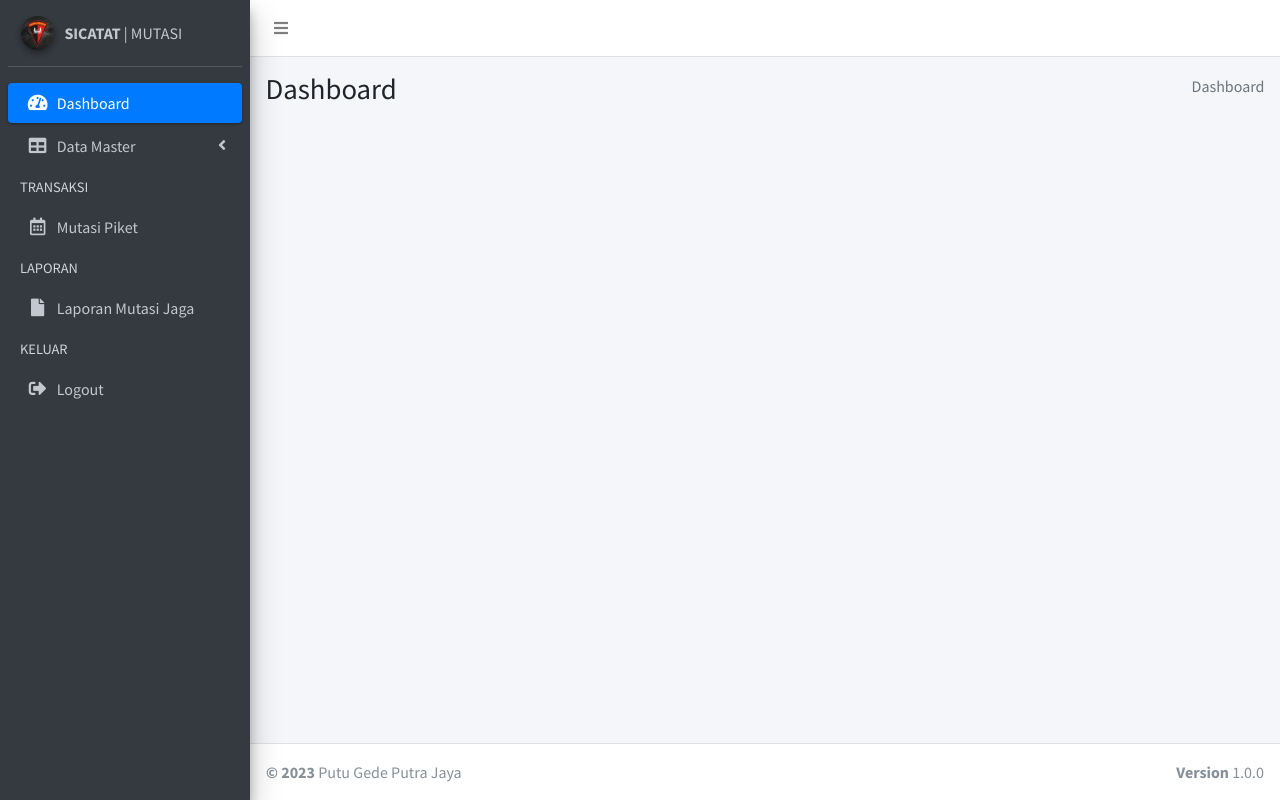
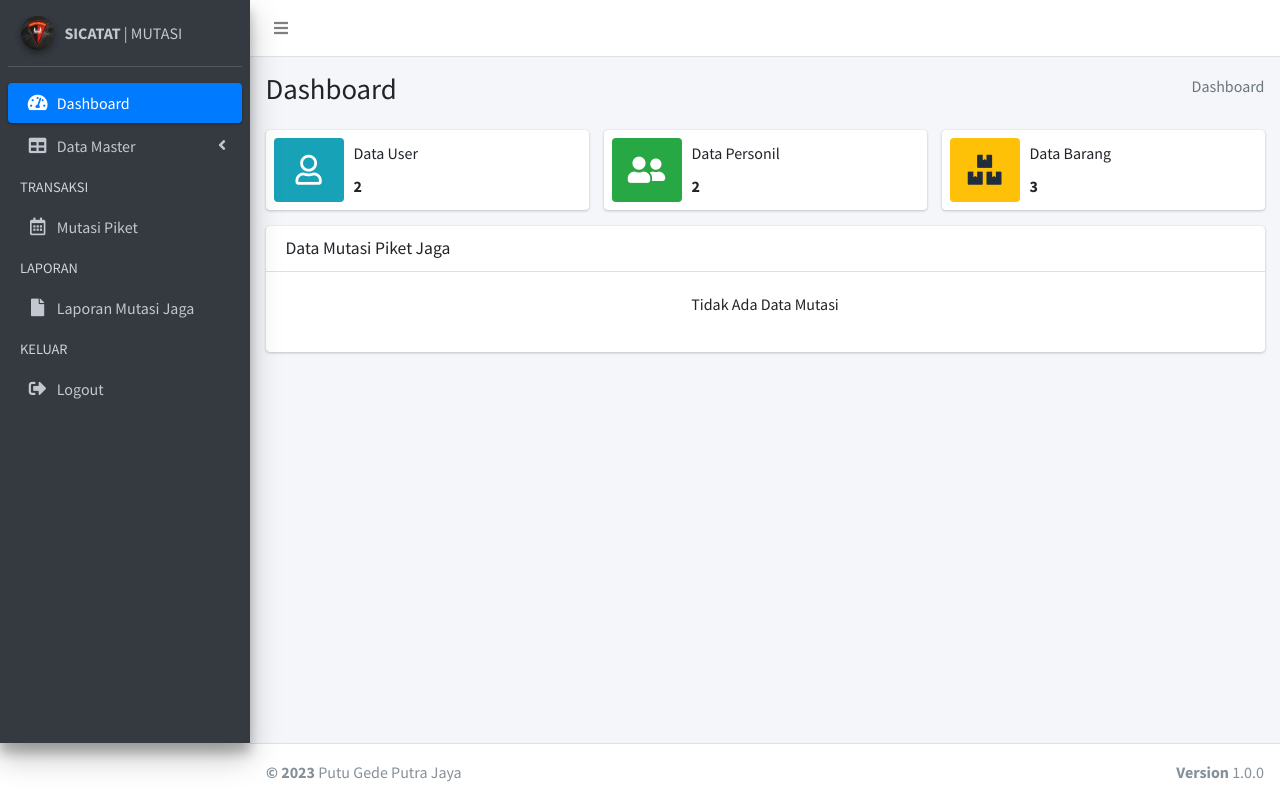
Before and after one commit to MadePutraSanjaya/Aplikasi-Pengelola-Mutasi-Piket, a PHP site: page /dashboard.php in a window 1280 px wide. Run offline with PHP 8.4, Linux system fonts and the light colour scheme; a user stored in the database is signed in; data comes from the database, SQL or seed files in the repository; some libraries are stand-ins or nearby versions.

Commit message:
Finishing Dashboard & Laporan PDF

```diff
--- a/dashboard.php
+++ b/dashboard.php
@@ -7,6 +7,8 @@
       }
 
       $level = $_SESSION['level'];
+
+
 ?>
 
 
@@ -178,8 +180,157 @@
     </section>
 
     <!-- Main content -->
-    <section class="content">
-<!-- DASHBOARD DISINI -->
+     <section class="content">
+      <div class="container-fluid">
+        <div class="row">
+          <div class="col-md-4 col-sm-6 col-12">
+            <div class="info-box">
+              <span class="info-box-icon bg-info"><i class="far fa-user"></i></span>
+
+              <?php
+                $query = "SELECT COUNT(id_user) as total_user FROM tb_user WHERE status_user='1'";
+                $result = mysqli_query($conn, $query);
+
+                if ($result) {
+                    $row = mysqli_fetch_assoc($result);
+
+                    $totalUser = $row['total_user'];
+                } else {
+                    $totalUser = 0;
+                    echo "Error: " . mysqli_error($conn);
+                }
+              ?>
+              <div class="info-box-content">
+                <span class="info-box-text">Data User</span>
+                <span class="info-box-number"><?php echo $totalUser; ?></span>
+              </div>
+              <!-- /.info-box-content -->
+            </div>
+            <!-- /.info-box -->
+          </div>
+          <!-- /.col -->
+          <div class="col-md-4 col-sm-6 col-12">
+            <div class="info-box">
+              <span class="info-box-icon bg-success"><i class="fa fa-user-friends"></i></span>
+
+              <?php
+                $query = "SELECT COUNT(id_personil) as total_personil FROM tb_personil WHERE status_personil='1'";
+                $result = mysqli_query($conn, $query);
+
+                if ($result) {
+                    $row = mysqli_fetch_assoc($result);
+
+                    $totalPersonil = $row['total_personil'];
+                } else {
+                    $totalPersonil = 0;
+                    echo "Error: " . mysqli_error($conn);
+                }
+              ?>
+              <div class="info-box-content">
+                <span class="info-box-text">Data Personil</span>
+                <span class="info-box-number"><?php echo $totalPersonil; ?></span>
+              </div>
+              <!-- /.info-box-content -->
+            </div>
+            <!-- /.info-box -->
+          </div>
+          <!-- /.col -->
+          <div class="col-md-4 col-sm-6 col-12">
+            <div class="info-box">
+              <span class="info-box-icon bg-warning"><i class="fa fa-boxes"></i></span>
+
+               <?php
+                $query = "SELECT COUNT(id_barang) as total_barang FROM tb_barang WHERE status_brg='1'";
+                $result = mysqli_query($conn, $query);
+
+                if ($result) {
+                    $row = mysqli_fetch_assoc($result);
+
+                    $totalBarang = $row['total_barang'];
+                } else {
+                    $totalBarang = 0;
+                    echo "Error: " . mysqli_error($conn);
+                }
+              ?>
+              <div class="info-box-content">
+                <span class="info-box-text">Data Barang</span>
+                <span class="info-box-number"><?php echo $totalBarang; ?></span>
+              </div>
+              <!-- /.info-box-content -->
+            </div>
+            <!-- /.info-box -->
+          </div>
+          <!-- /.col -->
+
+
+          <div class="col-12">
+    <div class="card">
+        <div class="card-header">
+            <h3 class="card-title">Data Mutasi Piket Jaga</h3>
+        </div>
+        <!-- /.card-header -->
+        <div class="card-body">
+            <?php
+            $query = mysqli_query($conn, "SELECT * from tb_mutasi_jaga WHERE status_mutasi='0'");
+            $data_exists = false;
+
+            while ($data = mysqli_fetch_assoc($query)) {
+                $data_exists = true;
+            ?>
+                <table class="table table-bordered table-striped">
+                    <thead>
+                        <tr>
+                            <th>ID</th>
+                            <th>Tanggal</th>
+                            <th>Analisis</th>
+                            <th>Evaluasi</th>
+                            <th>Status</th>
+                            <th>Aksi</th>
+                        </tr>
+                    </thead>
+                    <tbody>
+                        <tr>
+                            <td><?php echo $data['id_mutasi_jaga']; ?></td>
+                            <td><?php echo $data['tgl_mutasi']; ?></td>
+                            <td><?php echo $data['analisis']; ?></td>
+                            <td><?php echo $data['evaluasi']; ?></td>
+
+                            <?php
+                            if ($data['status_mutasi'] == 1) {
+                                echo "<td>Selesai</td>";
+                            } else {
+                                echo "<td>Pending</td>";
+                            }
+                            ?>
+
+                            <td>
+                                <a href="detil_mutasijaga.php?id=<?php echo $data['id_mutasi_jaga']; ?>" type="button" class="btn btn-md btn-warning">Detil</a>
+                            </td>
+                        </tr>
+
+                    <?php
+                }
+                    ?>
+                    </tbody>
+                </table>
+
+                <?php
+                if (!$data_exists) {
+                    echo "<p style='text-align: center;'>Tidak Ada Data Mutasi</p>";
+                }
+                ?>
+        </div>
+    </div>
+</div>
+
+            <!-- /.card-body -->
+          </div>
+          <!-- /.card -->
+        </div>
+
+          <!-- /.col -->
+        </div>
+        <!-- /.row -->
     </section>
     <!-- /.content -->
   </div>
--- a/koneksi.php
+++ b/koneksi.php
@@ -2,7 +2,7 @@
 $servername = "localhost";
 $dbname = "polisi";
 $username = "root";
-$password = "";
+$password = "root";
 $conn = new mysqli($servername, $username, $password, $dbname);
 
 ?>
```
Also changed, not shown: laporan_pdf.php (+35 -27 lines).
